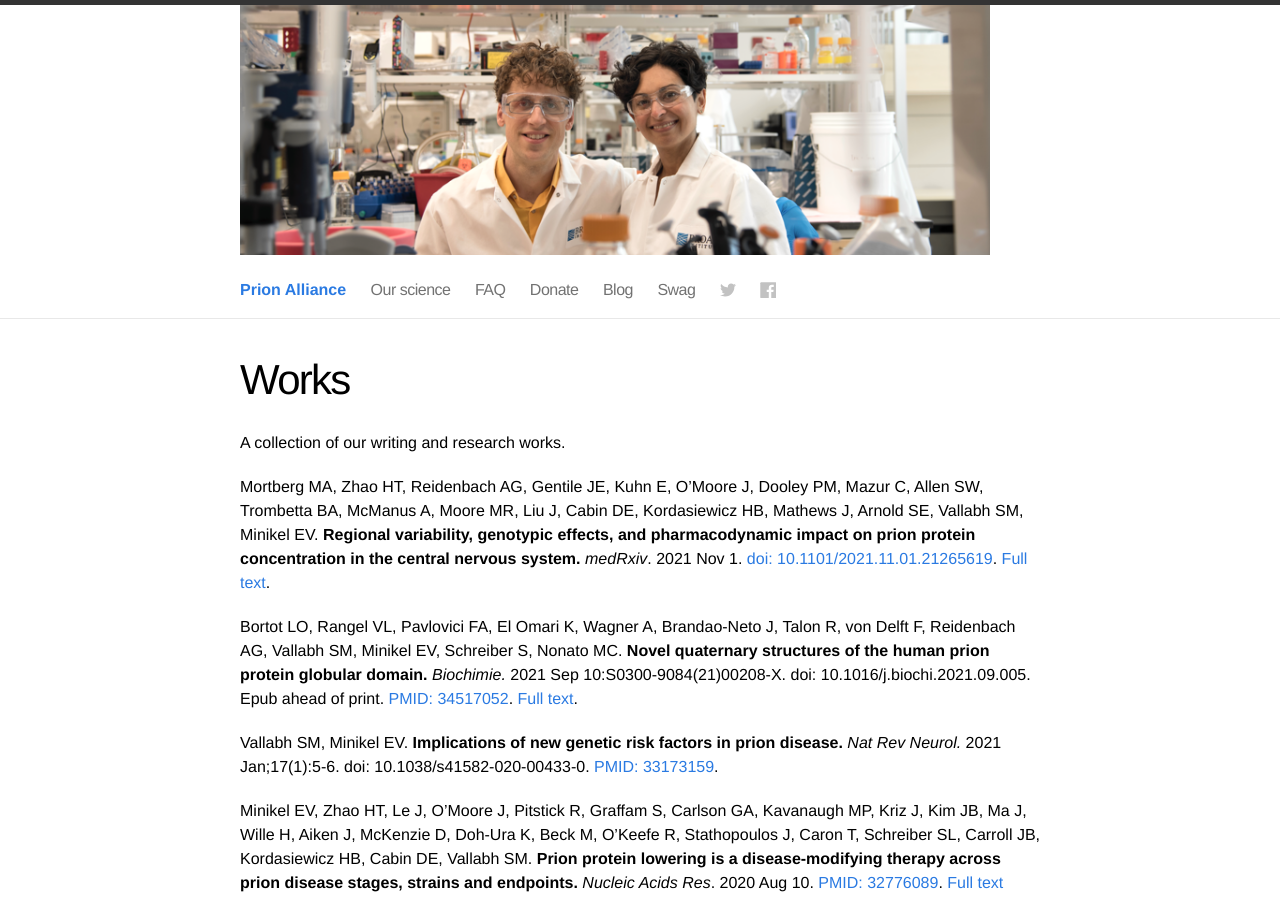
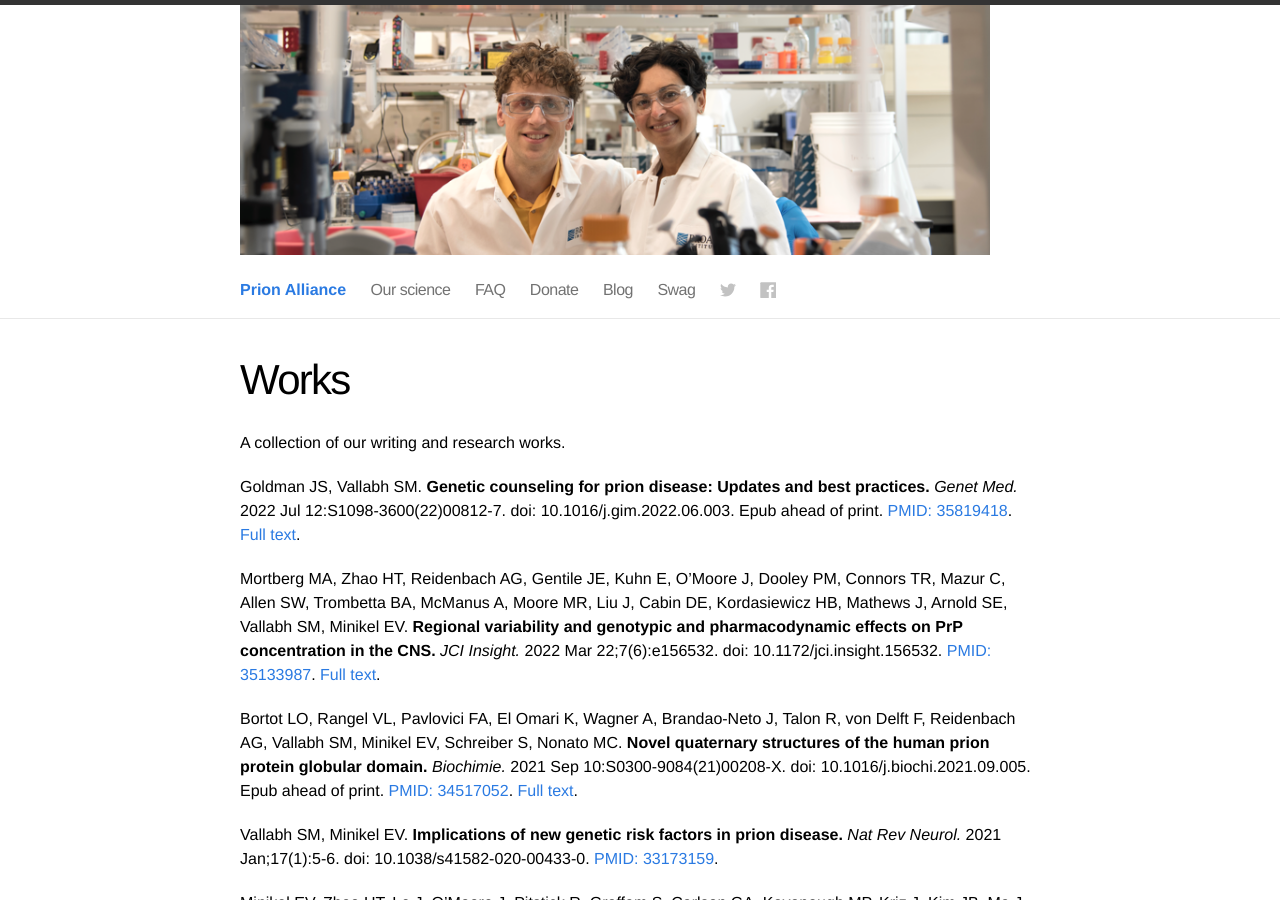
Before and after one commit to ericminikel/prionalliance, a Jekyll site: the page built from works.md, in a window 1280 px wide and 900 px high. Built offline with Jekyll 4.4.1, drawn with Linux system fonts in a browser that asks for light colours.

Commit message:
genetic counseling primer

```diff
--- a/works.md
+++ b/works.md
@@ -6,7 +6,9 @@ permalink: /works/
 
 A collection of our writing and research works.
 
-Mortberg MA, Zhao HT, Reidenbach AG, Gentile JE, Kuhn E, O’Moore J, Dooley PM, Mazur C, Allen SW, Trombetta BA, McManus A, Moore MR, Liu J, Cabin DE, Kordasiewicz HB, Mathews J, Arnold SE, Vallabh SM, Minikel EV. **Regional variability, genotypic effects, and pharmacodynamic impact on prion protein concentration in the central nervous system.** _medRxiv_. 2021 Nov 1. [doi: 10.1101/2021.11.01.21265619](https://doi.org/10.1101/2021.11.01.21265619). [Full text](/works/mortberg-2021-regional-variability.pdf).
+Goldman JS, Vallabh SM. **Genetic counseling for prion disease: Updates and best practices.** _Genet Med._ 2022 Jul 12:S1098-3600(22)00812-7. doi: 10.1016/j.gim.2022.06.003. Epub ahead of print. [PMID: 35819418](https://pubmed.ncbi.nlm.nih.gov/35819418/). [Full text](/publications/goldman-vallabh-2022-genetic-counseling-for-prion-disease.pdf).
+
+Mortberg MA, Zhao HT, Reidenbach AG, Gentile JE, Kuhn E, O'Moore J, Dooley PM, Connors TR, Mazur C, Allen SW, Trombetta BA, McManus A, Moore MR, Liu J, Cabin DE, Kordasiewicz HB, Mathews J, Arnold SE, Vallabh SM, Minikel EV. **Regional variability and genotypic and pharmacodynamic effects on PrP concentration in the CNS.** _JCI Insight._ 2022 Mar 22;7(6):e156532. doi: 10.1172/jci.insight.156532. [PMID: 35133987](https://pubmed.ncbi.nlm.nih.gov/35133987/). [Full text](/works/mortberg-2022-regional-variability-including-supplement.pdf).
 
 Bortot LO, Rangel VL, Pavlovici FA, El Omari K, Wagner A, Brandao-Neto J, Talon R, von Delft F, Reidenbach AG, Vallabh SM, Minikel EV, Schreiber S, Nonato MC. **Novel quaternary structures of the human prion protein globular domain.** _Biochimie._ 2021 Sep 10:S0300-9084(21)00208-X. doi: 10.1016/j.biochi.2021.09.005. Epub ahead of print. [PMID: 34517052](https://pubmed.ncbi.nlm.nih.gov/34517052/). [Full text](works/bortot-rangel-2021-novel-quaternary-structures.pdf).
 
```
Also changed, not shown: _posts/2022-07-28-genetic-counseling.md (added, +29 -0 lines), faq.md (+1 -1 lines), our-science.md (+1 -0 lines), 2 other files.
